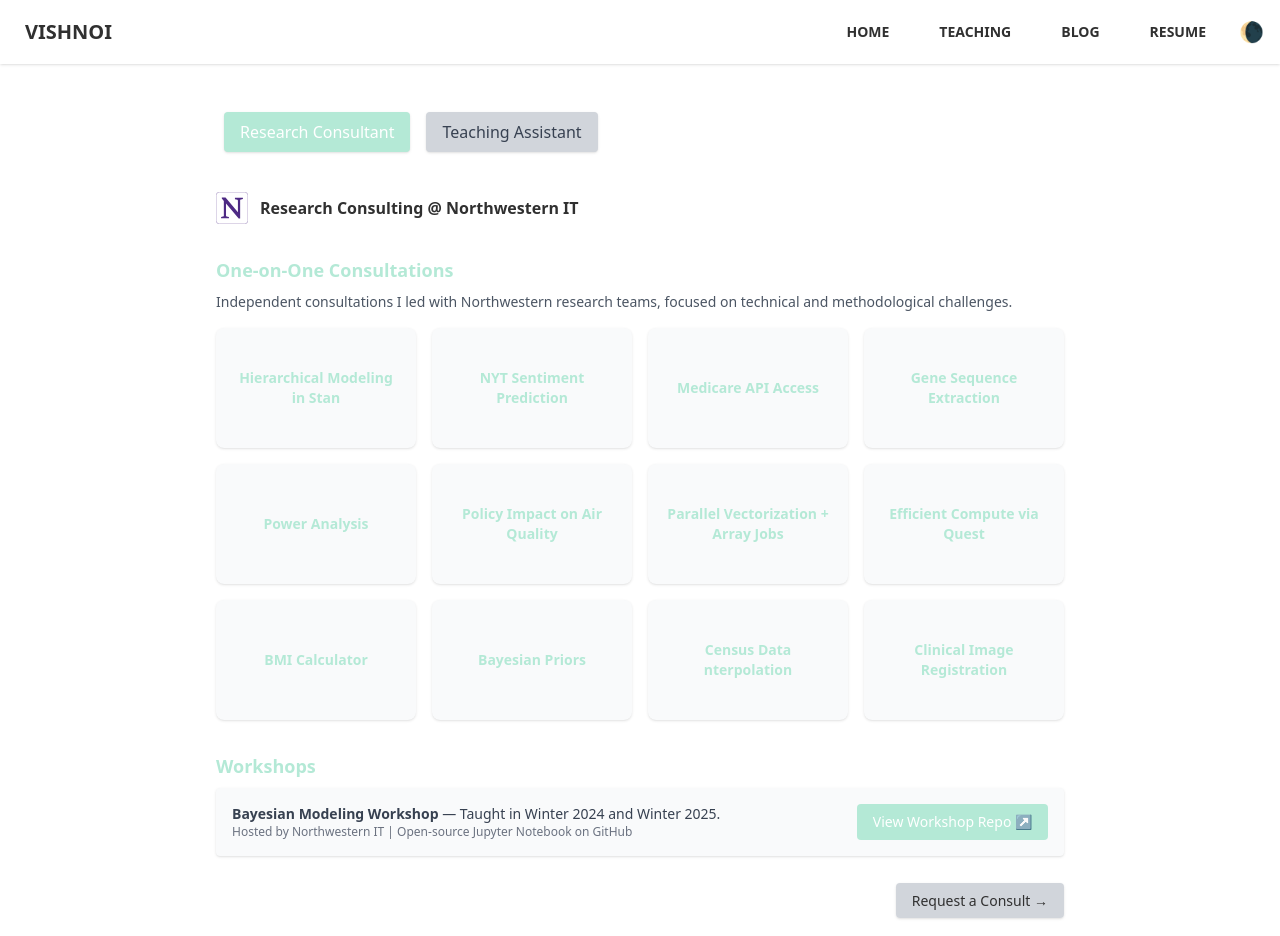
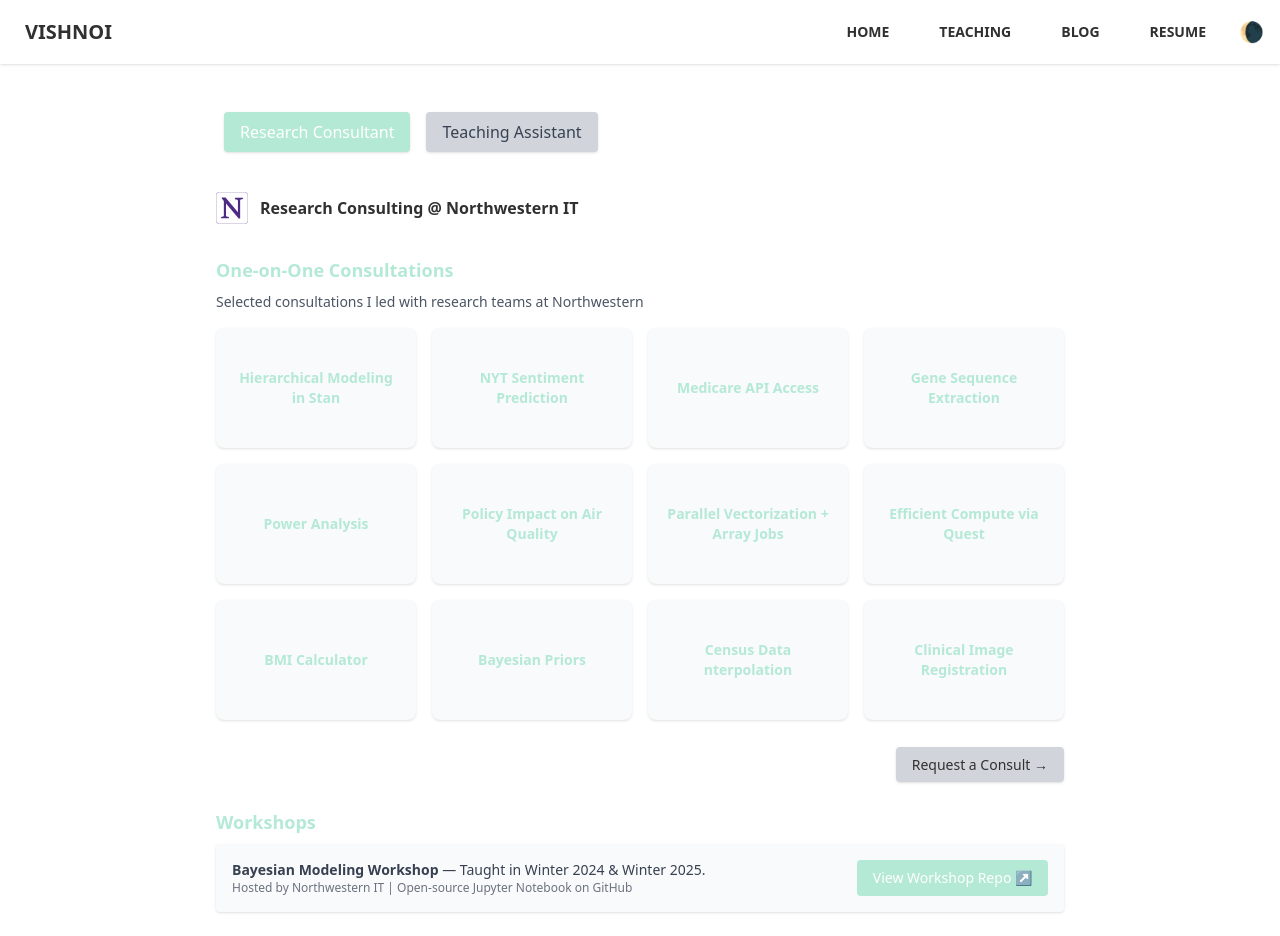
Before and after one commit to s-vishnoi/portfolio, a Vue app: page /teaching in a window 1280 px wide. Built offline with nearby package versions, Linux system fonts and the light colour scheme.

Commit message:
consult button

```diff
--- a/src/pages/Teaching.vue
+++ b/src/pages/Teaching.vue
@@ -33,7 +33,7 @@
       <div>
         <h3 class="text-lg font-bold text-accent mb-2">One-on-One Consultations</h3>
         <p class="text-sm text-gray-600 mb-4">
-          Independent consultations I led with Northwestern research teams, focused on technical and methodological challenges.
+          Selected consultations I led with research teams at Northwestern
         </p>
         <div class="grid sm:grid-cols-2 md:grid-cols-3 lg:grid-cols-4 gap-4">
           <div
@@ -56,27 +56,6 @@
           </div>
         </div>
       </div>
-
-      <!-- Workshops -->
-      <div>
-        <h3 class="text-lg font-bold text-accent mt-8 mb-2">Workshops</h3>
-        <div class="bg-base-200 p-4 rounded shadow flex flex-col sm:flex-row items-start sm:items-center justify-between gap-4">
-          <div>
-            <p class="text-sm font-medium text-gray-700">
-              <span class="font-semibold">Bayesian Modeling Workshop</span> — Taught in Winter 2024 and Winter 2025.
-            </p>
-            <p class="text-xs text-gray-500">Hosted by Northwestern IT | Open-source Jupyter Notebook on GitHub</p>
-          </div>
-          <a
-            href="https://github.com/s-vishnoi/Bayesian_Regression/blob/main/stan_workshop.ipynb"
-            target="_blank"
-            class="text-sm bg-accent text-white px-4 py-2 rounded hover:bg-accent-focus transition"
-          >
-            View Workshop Repo ↗
-          </a>
-        </div>
-      </div>
-
       <!-- Request Consult Button -->
       <div class="mt-4 text-right">
         <a
@@ -87,6 +66,28 @@
           Request a Consult →
         </a>
       </div>
+
+      <!-- Workshops -->
+      <div>
+        <h3 class="text-lg font-bold text-accent mt-8 mb-2">Workshops</h3>
+        <div class="bg-base-200 p-4 rounded shadow flex flex-col sm:flex-row items-start sm:items-center justify-between gap-4">
+          <div>
+            <p class="text-sm font-medium text-gray-700">
+              <span class="font-semibold">Bayesian Modeling Workshop</span> — Taught in Winter 2024 & Winter 2025.
+            </p>
+            <p class="text-xs text-gray-500">Hosted by Northwestern IT | Open-source Jupyter Notebook on GitHub</p>
+          </div>
+          <a
+            href="https://github.com/nuitrcs/bayesian_inference_stan/blob/main/stan_workshop.ipynb"
+            target="_blank"
+            class="text-sm bg-accent text-white px-4 py-2 rounded hover:bg-accent-focus transition"
+          >
+            View Workshop Repo ↗
+          </a>
+        </div>
+      </div>
+
+
     </div>
 
 
```
